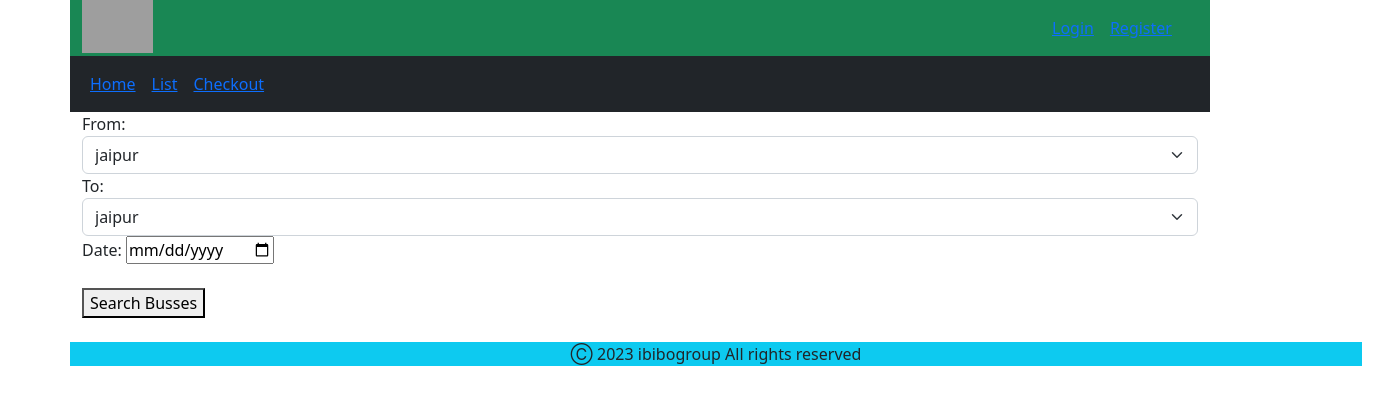
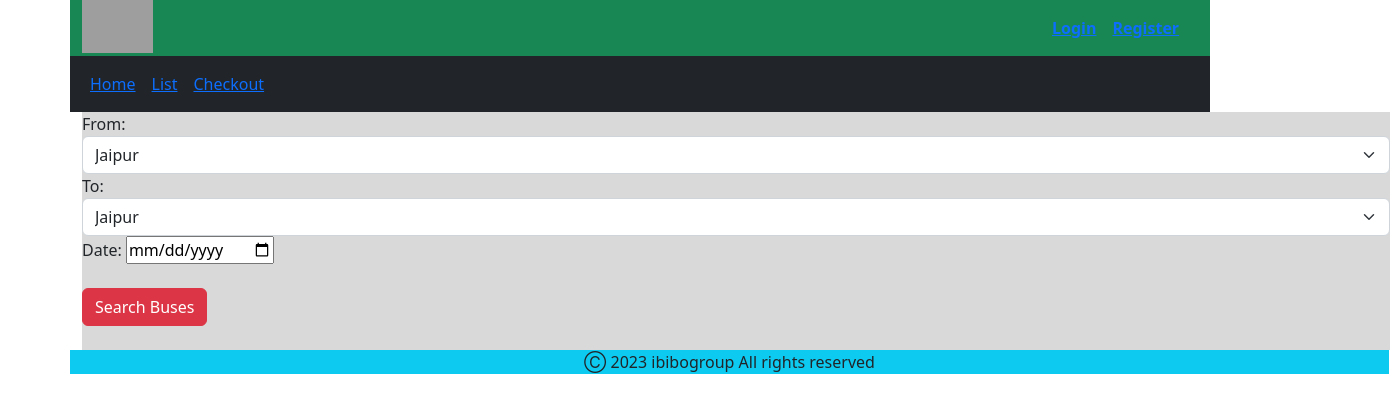
Before and after one commit to aryan3139/Redbus-Clone---React-Project---k868olwwq0pe, a React app: page / in a window 1280 px wide. Shown: the whole page, 1390 px wide, since content can reach past the window. Built offline with nearby package versions, Linux system fonts and the light colour scheme; grey boxes are pictures that could not be loaded.

Commit message:
redbusclonef

```diff
--- a/src/components/Login.js
+++ b/src/components/Login.js
@@ -84,14 +84,14 @@ const Login = () => {
     }, [loginstatus])
 
   return (
-    <div>
+    <div className="Loginfn">
 
-        Username: <input type="text" id="username" onChange={updateData} value={loginformdata.username} /><br></br>
+        Username: <input type="text" id="username" onChange={updateData} value={loginformdata.username} /><br></br><br></br>
 
         Password: <input type="password" id="password" onChange={updateData} value={loginformdata.password} /><br></br><br></br>
 
 
-            <button onClick={loginFn}>Login</button>
+            <button className="btn btn-success" onClick={loginFn}>Login</button>
             <br></br>
             <br></br>
 
--- a/src/components/Register.js
+++ b/src/components/Register.js
@@ -41,13 +41,13 @@ const Register = () => {
 
 
     return (
-        <div>
+        <div className="Registerfn">
 
-            Username: <input type="text" id="username" onChange={updateData} value={formdata.username} /><br></br>
+            Username: <input type="text" id="username" onChange={updateData} value={formdata.username} /><br></br><br></br>
 
             Password: <input type="password" id="password" onChange={updateData} value={formdata.password} /><br></br><br></br>
 
-            <button onClick={registerFn}>Register</button>
+            <button className="btn btn-danger" onClick={registerFn}>Register</button>
             <br></br>
             <br></br>
 
--- a/src/components/Search.js
+++ b/src/components/Search.js
@@ -45,33 +45,33 @@ const Search = () => {
 
 
   return (
-    <div>
+    <div className='Homefn'>
         {/* Replace input type text with dropdown data - data slready stored in localstorage  -- for list of cities */}
         From:
         <Form.Select id="from" onChange={updateData}>
-          <option value="jaipur">jaipur</option>
-          <option value="chandigarh">chandigarh</option>
-          <option value="pune">pune</option>
-          <option value="mumbai">mumbai</option>
-          <option value="kolkata">kolkata</option>
-          <option value="chennai">chennai</option>
-          <option value="hyderabad">hyderabad</option>
+          <option value="jaipur">Jaipur</option>
+          <option value="chandigarh">Chandigarh</option>
+          <option value="pune">Pune</option>
+          <option value="mumbai">Mumbai</option>
+          <option value="kolkata">Kolkata</option>
+          <option value="chennai">Chennai</option>
+          <option value="hyderabad">Hyderabad</option>
         </Form.Select>
         {/* <input type="text" id="from" onChange={updateData} value={formdata.from} /><br></br> */}
         To:
         <Form.Select id="to" onChange={updateData}>
-          <option value="jaipur">jaipur</option>
-          <option value="chandigarh">chandigarh</option>
-          <option value="pune">pune</option>
-          <option value="mumbai">mumbai</option>
-          <option value="kolkata">kolkata</option>
-          <option value="chennai">chennai</option>
-          <option value="vijayawada">vijayawada</option>
+          <option value="jaipur">Jaipur</option>
+          <option value="chandigarh">Chandigarh</option>
+          <option value="pune">Pune</option>
+          <option value="mumbai">Mumbai</option>
+          <option value="kolkata">Kolkata</option>
+          <option value="chennai">Chennai</option>
+          <option value="vijayawada">Vijayawada</option><br></br><br></br>
         </Form.Select>
         {/* <input type="text" id="to" onChange={updateData} value={formdata.to} /><br></br> */}
         Date: <input type="date" id="date" onChange={updateData} value={formdata.date} /><br></br><br></br>
 
-        <button onClick={searchFn}>Search Busses</button>
+        <button className="btn btn-danger" onClick={searchFn}>Search Buses</button>
         <br></br>
         <br></br>
     </div>
--- a/src/components/template/Header.js
+++ b/src/components/template/Header.js
@@ -47,17 +47,16 @@ const Header = () => {
               {
                 loginStatus ?
                 <>
-                  <Nav.Link onClick={logoutFn}>Logout</Nav.Link>
-                  {loginStatus && <Nav.Link>Hi {username} !</Nav.Link>}
+                  <Nav.Link onClick={logoutFn}><b>Logout</b></Nav.Link>
+                  {loginStatus && <Nav.Link><b>{username}!</b></Nav.Link>}
                 </>
                 :
                 <>
-                  <Nav.Link><Link to="/login">Login</Link></Nav.Link>
-                  <Nav.Link><Link to="/register">Register</Link></Nav.Link>
+                  <Nav.Link><Link to="/login"><b>Login</b></Link></Nav.Link>
+                  <Nav.Link><Link to="/register"><b>Register</b></Link></Nav.Link>
                 </>
+
               }
-
-
 
 
             </Nav>
--- a/src/styles/index.css
+++ b/src/styles/index.css
@@ -24,7 +24,7 @@ body {
     background-color: #D41111;
   }
   .Loginfn{
-    width: 1280px;
+    width: 1308px;
     flex-direction: row;
     height:auto;
     background-color: goldenrod;
@@ -33,7 +33,7 @@ body {
 
   }
   .Registerfn{
-    width: 1280px;
+    width: 1308px;
     height:auto;
     background-color: goldenrod;
     text-align:center;
@@ -47,14 +47,14 @@ body {
 
   }
   .Footerfn{
-    width:1268px;
+    width:1295px;
     text-align:center;
     margin:auto;
 
   }
 .Homefn{
-  width: 1280px;
+  width: 1308px;
     height:auto;
-    text-align:center;
+ background-color: #D9D9D9;
 
 }
```
